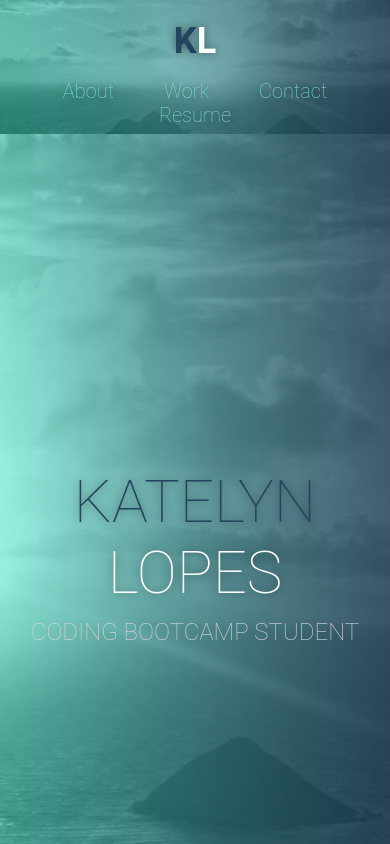
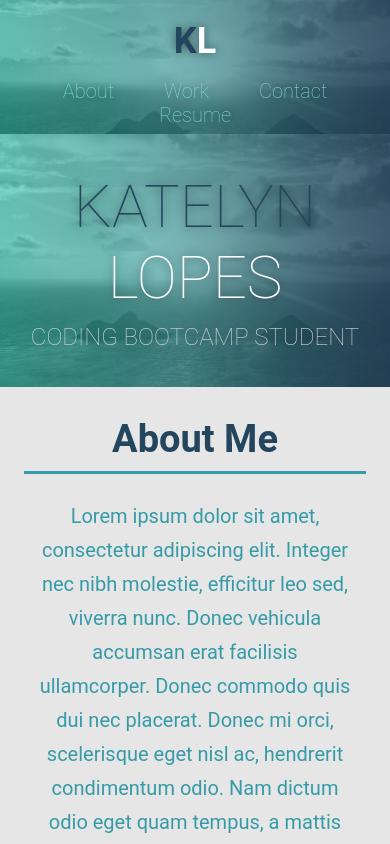
Before and after one commit to Kaynalem/kaynalem.github.io, a plain HTML site: page index.html in a window 390 px wide. Shown: the top 844 px of the page. Drawn offline with Linux system fonts and the light colour scheme.

Commit message:
mobile hero test

```diff
--- a/assets/css/style.css
+++ b/assets/css/style.css
@@ -83,7 +83,7 @@ Hero Style
 */
 .hero {
     width: 100vw;
-    height: 100vh;
+    height: 90vh;
     background-image: url("../images/lanikai1.jpg"); /*fallback image*/
     background-image: linear-gradient(to right, rgba(47, 226, 196, 0.5), rgba(36, 69, 94, 0.8)), url("../images/lanikai1.jpg");
     background-repeat: no-repeat;
@@ -356,6 +356,11 @@ Contact Me Style
     /* MEDIA QUERY FOR MOBILE PHONES AND SMALLER */
 @media screen and (max-width: 575px) {
         /* this will be applied on any screen smaller than 575 px*/
+    .hero {
+        width: 100vw;
+        height: 30vh;
+        background-attachment: inherit;
+    }
     .section-title {
         width: 95%;
         text-align: center;
```
Also changed, not shown: assets/images/lanikai-mobile.jpg (deleted), assets/images/mobile.jpg (added).
